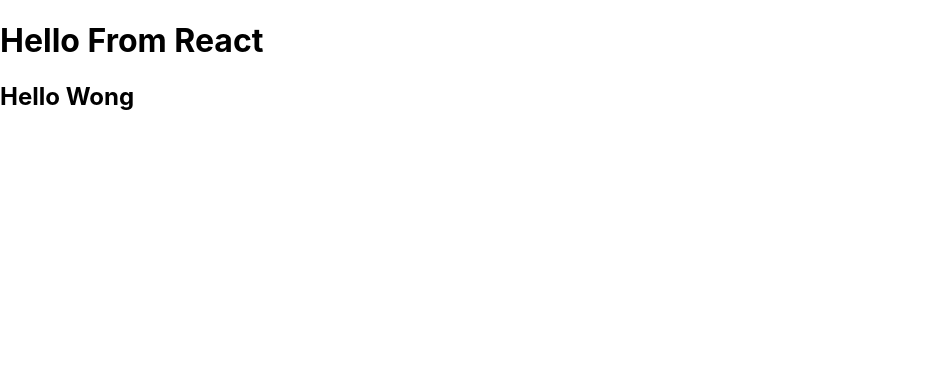
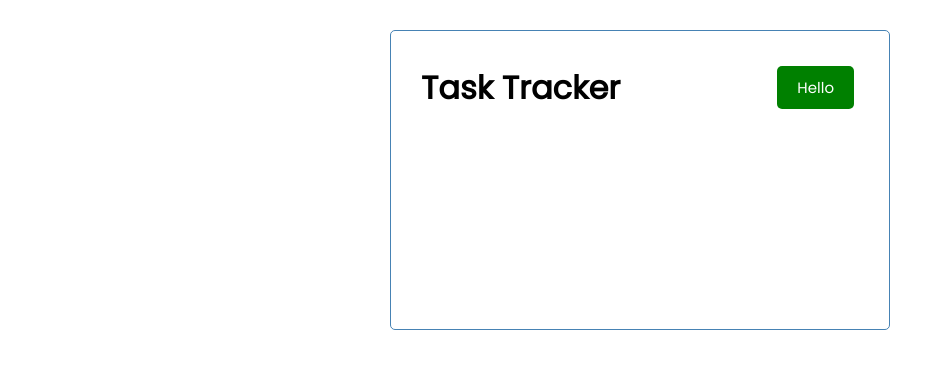
Before and after one commit to OverCry/React, a React (Create React App) app: page / in a window 1280 px wide. Shown: the top 368 px of the page, without its empty margins (0-952 px from the left). Built offline with nearby package versions, Linux system fonts and the light colour scheme.

Commit message:
adding Button component

```diff
--- a/src/App.js
+++ b/src/App.js
@@ -1,3 +1,5 @@
+import Header from './components/Header'
+
 function App() {
   //always returns a single parent element
   // basically, encapsulate everything in one <>
@@ -5,11 +7,11 @@
   const name = 'Wong'
 
   //can write javascript right into {}
+  //ints and bool uses {} instead of ""
 
   return (
     <div className="container">
-      <h1>Hello From React</h1>
-      <h2>Hello {name}</h2>
+      <Header />
     </div>
   );
 }
--- /dev/null
+++ b/src/components/Button.js
@@ -0,0 +1,7 @@
+const Button = ({color, text}) => {
+    return (
+        <button style={{backgroundColor: color}} className='btn'>{text}</button>
+    )
+}
+
+export default Button
--- a/src/components/Header.js
+++ b/src/components/Header.js
@@ -1,9 +1,27 @@
-const Header = () => {
+import PropTypes from 'prop-types'
+import Button from './Button'
+
+
+const Header = ({title}) => {
     return (
-        <div>
-
-        </div>
+        <header className='header'>
+            <h1 >{title}</h1>
+            <Button color='green' text='Hello' />
+        </header>
     )
 }
 
+Header.defaultProps = {
+    title:"Task Tracker",
+}
+
+Header.propTypes = {
+    title: PropTypes.string.isRequired,
+}
+
+// const headingStyle = {
+//     color: 'red',
+//     backgroundColor: 'black',
+// }
+
 export default Header
--- a/src/index.css
+++ b/src/index.css
@@ -1,13 +1,112 @@
-body {
+@import url('https://fonts.googleapis.com/css2?family=Poppins:wght@300;400&display=swap');
+
+* {
+  box-sizing: border-box;
   margin: 0;
-  font-family: -apple-system, BlinkMacSystemFont, 'Segoe UI', 'Roboto', 'Oxygen',
-    'Ubuntu', 'Cantarell', 'Fira Sans', 'Droid Sans', 'Helvetica Neue',
-    sans-serif;
-  -webkit-font-smoothing: antialiased;
-  -moz-osx-font-smoothing: grayscale;
+  padding: 0;
 }
 
-code {
-  font-family: source-code-pro, Menlo, Monaco, Consolas, 'Courier New',
-    monospace;
+body {
+  font-family: 'Poppins', sans-serif;
 }
+
+.container {
+  max-width: 500px;
+  margin: 30px auto;
+  overflow: auto;
+  min-height: 300px;
+  border: 1px solid steelblue;
+  padding: 30px;
+  border-radius: 5px;
+}
+
+.header {
+  display: flex;
+  justify-content: space-between;
+  align-items: center;
+  margin-bottom: 20px;
+}
+
+.btn {
+  display: inline-block;
+  background: #000;
+  color: #fff;
+  border: none;
+  padding: 10px 20px;
+  margin: 5px;
+  border-radius: 5px;
+  cursor: pointer;
+  text-decoration: none;
+  font-size: 15px;
+  font-family: inherit;
+}
+
+.btn:focus {
+  outline: none;
+}
+
+.btn:active {
+  transform: scale(0.98);
+}
+
+.btn-block {
+  display: block;
+  width: 100%;
+}
+
+.task {
+  background: #f4f4f4;
+  margin: 5px;
+  padding: 10px 20px;
+  cursor: pointer;
+}
+
+.task.reminder {
+  border-left: 5px solid green;
+}
+
+.task h3 {
+  display: flex;
+  align-items: center;
+  justify-content: space-between;
+}
+
+.add-form {
+  margin-bottom: 40px;
+}
+
+.form-control {
+  margin: 20px 0;
+}
+
+.form-control label {
+  display: block;
+}
+
+.form-control input {
+  width: 100%;
+  height: 40px;
+  margin: 5px;
+  padding: 3px 7px;
+  font-size: 17px;
+}
+
+.form-control-check {
+  display: flex;
+  align-items: center;
+  justify-content: space-between;
+}
+
+.form-control-check label {
+  flex: 1;
+}
+
+.form-control-check input {
+  flex: 2;
+  height: 20px;
+}
+
+footer {
+  margin-top: 30px;
+  text-align: center;
+}
```
